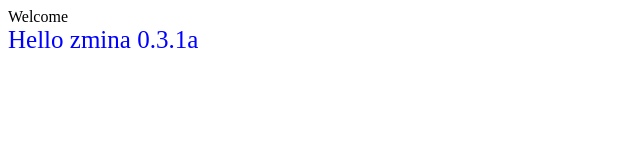
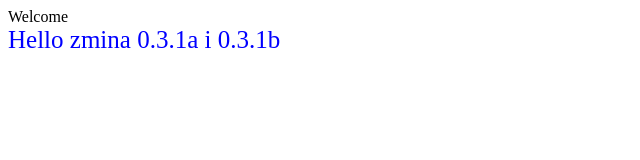
Before and after one commit to abcabc2/HTML, a plain HTML site: page index.html in a window 1280 px wide. Shown: the full height of the page, 0-640 px from the left. Drawn offline with Linux system fonts and the light colour scheme.

Commit message:
0.3.1b
added text 0.3.1b

```diff
--- a/index.html
+++ b/index.html
@@ -6,7 +6,7 @@
     </head>
     <body>
     <div> Welcome</div>
-        <div class="dupa1"> Hello zmina 0.3.1a</div>
+        <div class="dupa1"> Hello zmina 0.3.1a i 0.3.1b</div>
     </body>
 
 </html>
```
